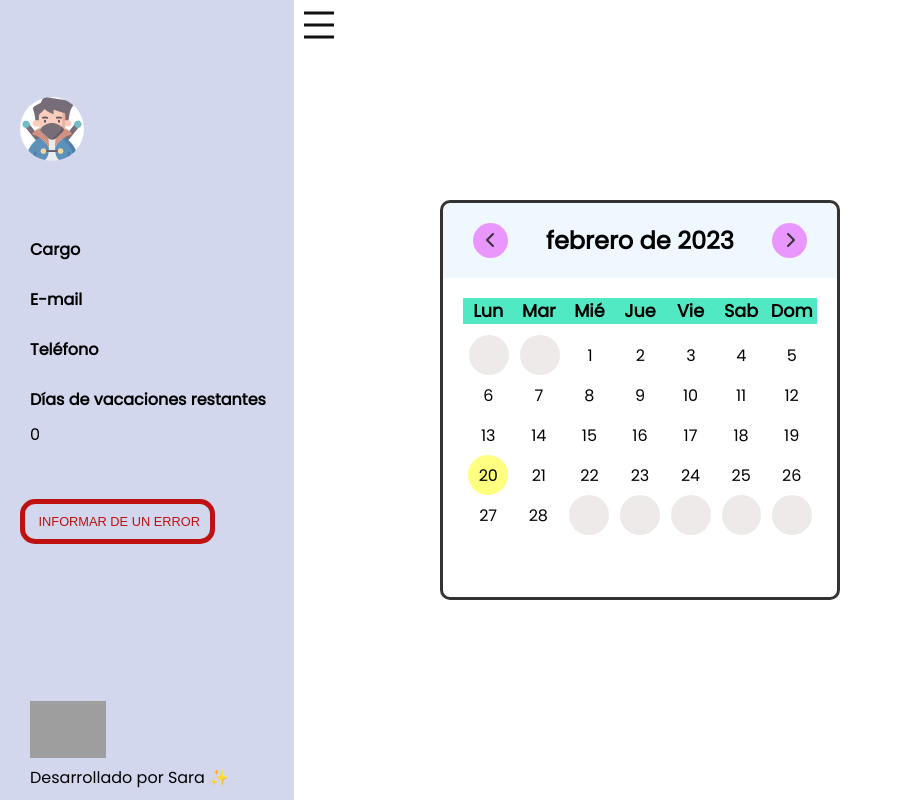
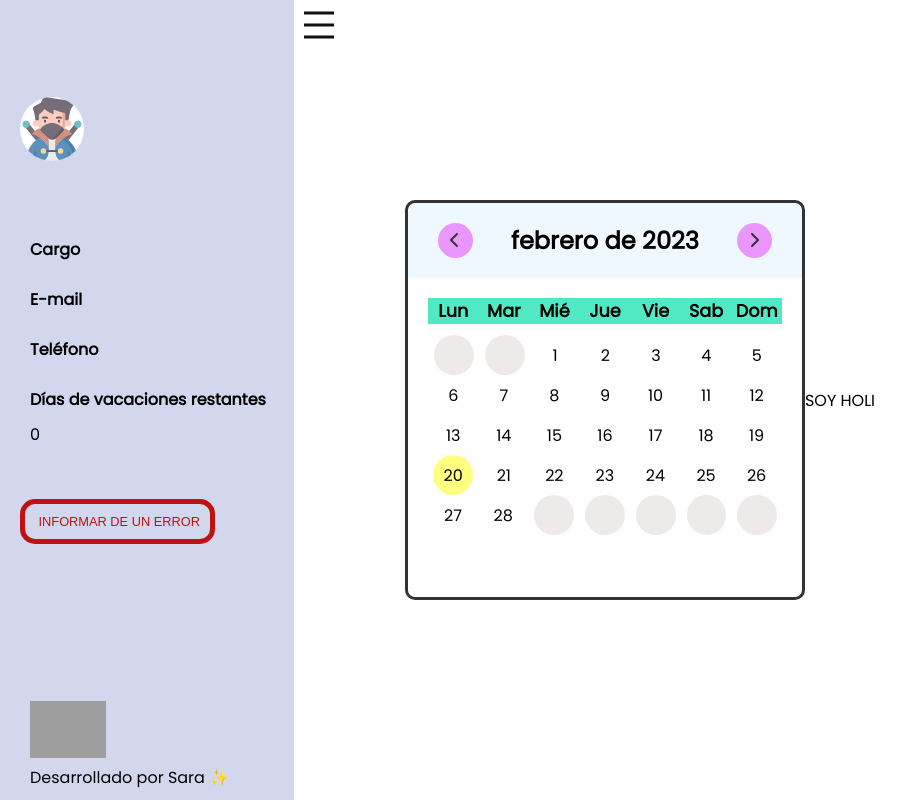
Before and after one commit to SaraCarreras/working-calendar, a React (Create React App) app: page / in a window 1280 px wide. Shown: the whole page, without its empty margins (0-917 px from the left). Built offline with nearby package versions, Linux system fonts and the light colour scheme; no server answers; grey boxes are pictures that could not be loaded.

Commit message:
creating holidayList component

```diff
--- a/src/components/calendar/calendar.module.scss
+++ b/src/components/calendar/calendar.module.scss
@@ -15,6 +15,7 @@ $empty-cell-color: #eeeaea;
   align-items: center;
   min-height: 100vh;
   width: 100%;
+  flex-wrap: wrap;
 }
 
 .header {
@@ -111,3 +112,5 @@ $empty-cell-color: #eeeaea;
   margin-right: 5px;
   margin-left: 6px;
 }
+
+//holidayList distribution
--- a/src/components/calendar/calendar.tsx
+++ b/src/components/calendar/calendar.tsx
@@ -6,6 +6,7 @@ import {
   faChevronRight,
 } from '@fortawesome/free-solid-svg-icons';
 import { CalendarBody } from '../calendarBody/calendarBody';
+import { HolidayList } from '../holidayList/holidayList';
 
 export function Calendar() {
   const actualDate: Date = new Date();
@@ -38,6 +39,9 @@ export function Calendar() {
         </div>
         <CalendarBody date={date} />
       </div>
+      <div className={calendar.holiDayListContainer}>
+        <HolidayList />
+      </div>
     </div>
   );
 }
--- /dev/null
+++ b/src/components/holidayList/holidayList.tsx
@@ -0,0 +1,6 @@
+import React from 'react';
+import holidayList from './holidayList.module.scss';
+
+export function HolidayList() {
+  return <>SOY HOLI</>;
+}
```
Also changed, not shown: src/components/holidayList/holidayList.module.scss (added).
